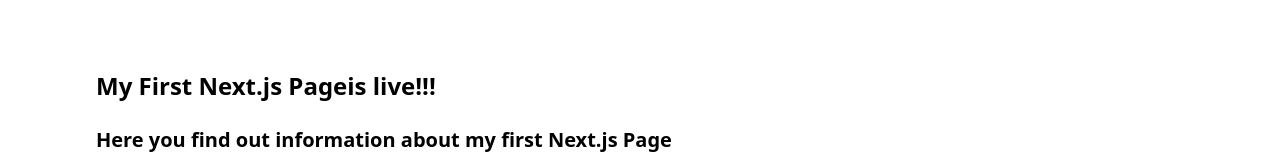
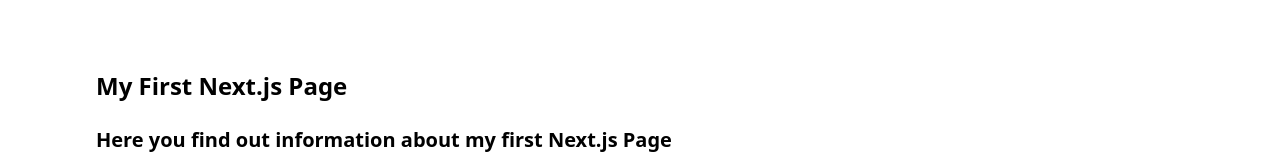
Before and after one commit to MitchellJamesB/demo-next, a Next.js app: page / in a window 1280 px wide. Shown: the part 130-290 px from the top of the page. Built offline with nearby package versions, Linux system fonts and the light colour scheme.

Commit message:
first commit

```diff
--- a/src/app/compenents/Header.js
+++ b/src/app/compenents/Header.js
@@ -2,7 +2,7 @@
 export default function Header() {
   return (
     <header className="flex flex-col gap-y-6">
-      <h1 className="text-2xl fold-bold">My First Next.js Pageis live!!!</h1>
+      <h1 className="text-2xl fold-bold">My First Next.js Page</h1>
       <h2>Here you find out information about my first Next.js Page</h2>
     </header>
   )
--- a/src/app/layout.js
+++ b/src/app/layout.js
@@ -2,8 +2,6 @@
 import './globals.css'
 import Navbar from './compenents/Navbar'
 import Footer from './compenents/Footer'
-import { Analytics } from '@vercel/analytics/next'
-import { SpeedInsights } from '@vercel/speed-insights/next'
 
 const geistSans = Geist({
   variable: '--font-geist-sans',
@@ -25,7 +23,6 @@
     <html lang="en" className={`${geistSans.variable} ${geistMono.variable} h-full antialiased`}>
       <body className="min-h-full flex flex-col">
         <Navbar />
-        <Analytics />
         {children}
         <Footer />
       </body>
```
